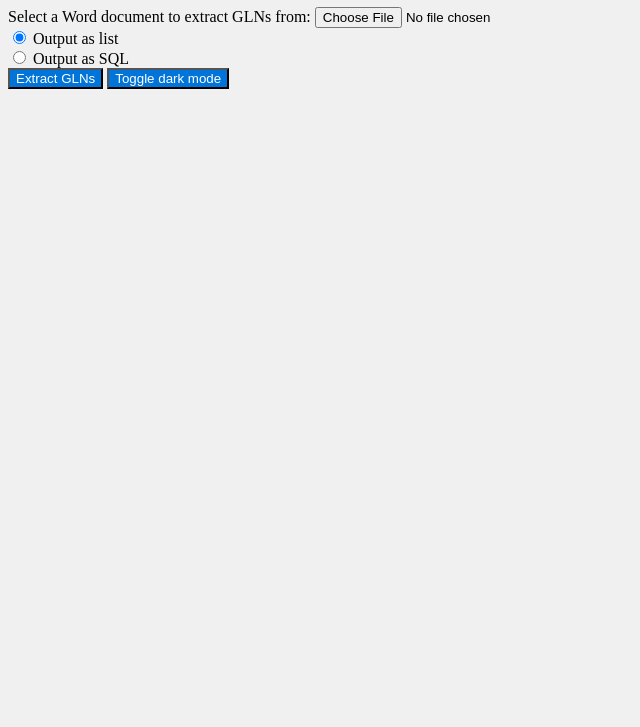
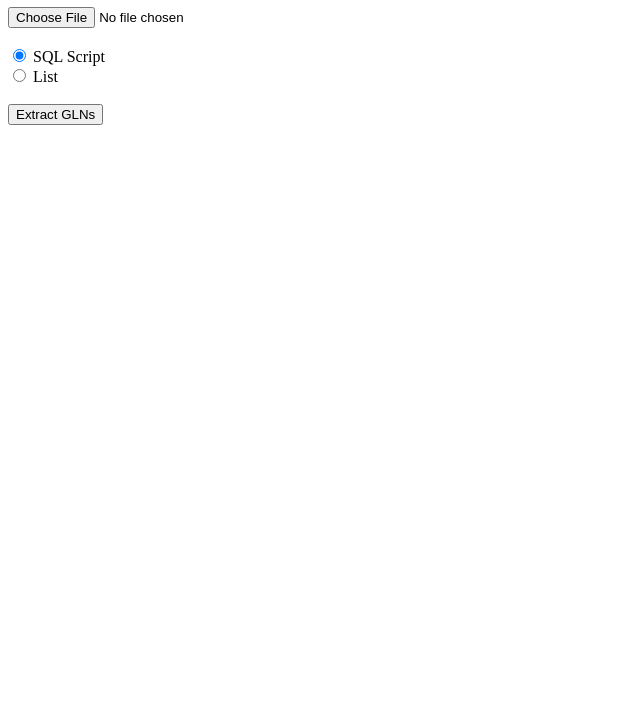
Before and after one commit to Ryan526/GLN_Parse, a plain HTML site: page Index.html in a window 1280 px wide. Shown: the part 73-800 px from the top of the page, without its empty margins (0-640 px from the left). Drawn offline with Linux system fonts and the light colour scheme.

Commit message:
Update Index.html

```diff
--- a/Index.html
+++ b/Index.html
@@ -2,73 +2,56 @@
 <html>
   <head>
     <title>GLN Extractor</title>
-  <style>
-    :root {
-      --background-color: #f0f0f0;
-      --text-color: #000000;
-      --button-background-color: #0074d9;
-      --button-text-color: #ffffff;
-    }
-
-    .dark-mode {
-      --background-color: #222222;
-      --text-color: #ffffff;
-      --button-background-color: #ffffff;
-      --button-text-color: #000000;
-    }
-
-    body {
-      background-color: var(--background-color);
-      color: var(--text-color);
-    }
-
-    button {
-      background-color: var(--button-background-color);
-      color: var(--button-text-color);
-    }
-  </style>
   </head>
   <body>
     <h1>GLN Extractor</h1>
-  <form>
-    <label for="file-input">Select a Word document to extract GLNs from:</label>
-    <input type="file" id="file-input" name="file-input">
-    <br>
-    <input type="radio" id="output-as-list" name="output" value="list" checked>
-    <label for="output-as-list">Output as list</label>
-    <br>
-    <input type="radio" id="output-as-sql" name="output" value="sql">
-    <label for="output-as-sql">Output as SQL</label>
-    <br>
-    <button type="button" onclick="extractGLNs()">Extract GLNs</button>
-    <button type="button" onclick="toggleDarkMode()">Toggle dark mode</button>
+    <form id="upload-form" enctype="multipart/form-data">
+      <input type="file" name="file" required />
+      <br />
+      <br />
+      <input type="radio" id="sql-output" name="outputOption" value="sql" checked />
+      <label for="sql-output">SQL Script</label>
+      <br />
+      <input type="radio" id="list-output" name="outputOption" value="list" />
+      <label for="list-output">List</label>
+      <br />
+      <br />
+      <input type="button" value="Extract GLNs" onclick="extractGLNs()" />
     </form>
-  <br>
-  <div id="output"></div>
-
+    <br />
+    <div id="result"></div>
     <script>
       function extractGLNs() {
-      const fileInput = document.getElementById("file-input");
-      const file = fileInput.files[0];
-      const outputOption = document.querySelector('input[name="output"]:checked').value;
-
-      const formData = new FormData();
-      formData.append("file", file);
-      formData.append("outputOption", outputOption);
-
-      fetch("/extract-glns", {
-        method: "POST",
-        body: formData
-      })
-        .then(response => response.text())
-        .then(data => {
-          document.getElementById("output").textContent = data;
-        });
+        var form = document.getElementById('upload-form');
+        var xhr = new XMLHttpRequest();
+        xhr.open('POST', '/extract-glns');
+        xhr.onload = function() {
+          if (xhr.status === 200) {
+            var outputOption = document.querySelector('input[name="outputOption"]:checked').value;
+            var resultDiv = document.getElementById('result');
+            if (outputOption === 'sql') {
+              resultDiv.innerHTML = '<textarea>' + xhr.responseText + '</textarea><br><button onclick="copyToClipboard()">Copy to clipboard</button>';
+            } else {
+              var lines = xhr.responseText.split('\n');
+              var html = '';
+              for (var i = 0; i < lines.length; i++) {
+                html += lines[i] + '<br>';
+              }
+              resultDiv.innerHTML = html;
+            }
+          } else {
+            alert('Error extracting GLNs');
+          }
+        };
+        var formData = new FormData(form);
+        xhr.send(formData);
       }
 
-    function toggleDarkMode() {
-      const body = document.querySelector("body");
-      body.classList.toggle("dark-mode");
+      function copyToClipboard() {
+        var copyText = document.querySelector('textarea');
+        copyText.select();
+        document.execCommand('copy');
+        alert('Copied to clipboard');
       }
     </script>
   </body>
```
Lines whose indentation alone changed are shown as unchanged.
